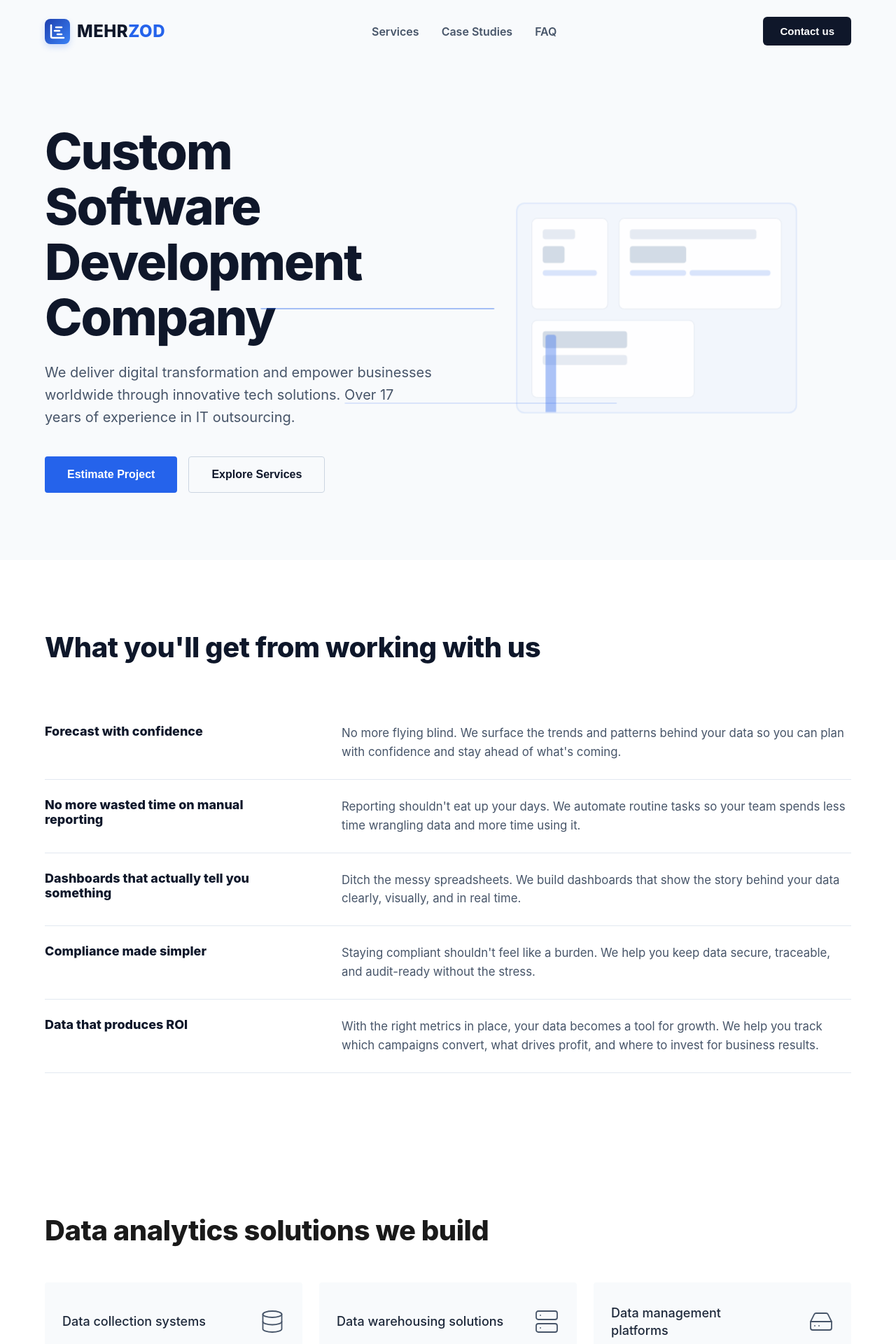
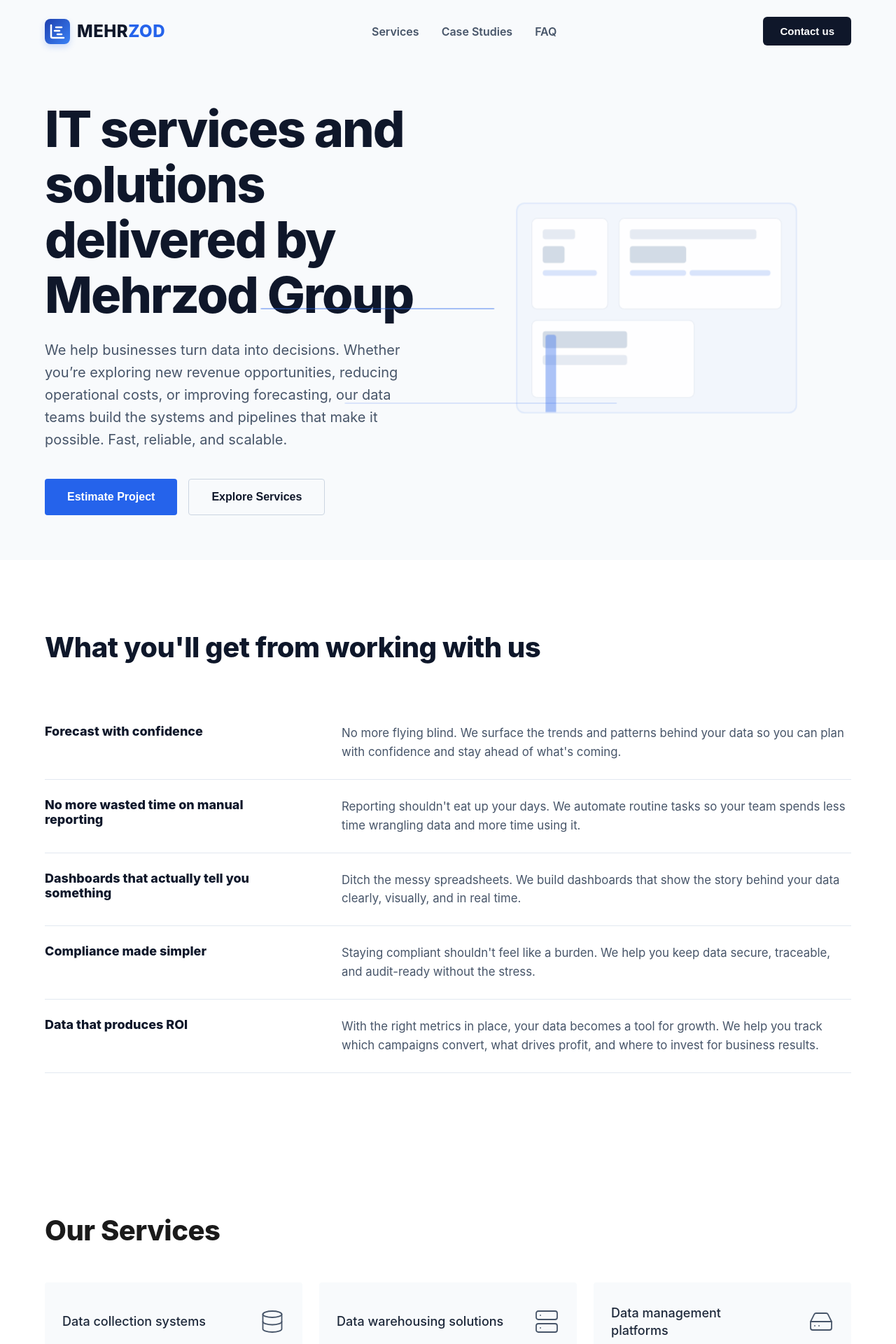
Before and after one commit to kamalovicdev-sys/innowise-clone, a React (Vite) app: page / in a window 1280 px wide. Shown: the top 1920 px of the page at 70% size. Built offline with nearby package versions, Linux system fonts and the light colour scheme.

Commit message:
edit new

```diff
--- a/src/components/sections/FAQ/FAQ.module.css
+++ b/src/components/sections/FAQ/FAQ.module.css
@@ -20,8 +20,8 @@
 /* Ikki ustunli tarmoq (Grid) */
 .wrapper {
   display: grid;
-  grid-template-columns: 1fr 380px;
-  gap: 85px;
+  grid-template-columns: 1fr 400px;
+  gap: 100px;
   align-items: start;
 }
 
@@ -128,7 +128,7 @@
 
 .ctaBtn {
   width: 100%;
-  background-color: #2563eb; /* Qizil tugma */
+  background-color: #1e4ed8;
   color: #ffffff;
   border: none;
   padding: 16px;
--- a/src/components/sections/Hero/Hero.jsx
+++ b/src/components/sections/Hero/Hero.jsx
@@ -1,4 +1,3 @@
-// src/components/sections/Hero/Hero.jsx
 import React, { useState } from 'react';
 import styles from './Hero.module.css';
 import ContactModal from '../../ui/ContactModal/ContactModal';
@@ -14,10 +13,9 @@ const Hero = () => {
         {/* 1. Chap taraf (Matn) */}
         <div className={styles.content}>
           <h1 className={styles.title}>
-            Custom Software Development Company
-          </h1>
+            IT services and solutions delivered by Mehrzod Group       </h1>
           <p className={styles.subtitle}>
-            We deliver digital transformation and empower businesses worldwide through innovative tech solutions. Over 17 years of experience in IT outsourcing.
+            We help businesses turn data into decisions. Whether you’re exploring new revenue opportunities, reducing operational costs, or improving forecasting, our data teams build the systems and pipelines that make it possible. Fast, reliable, and scalable.
           </p>
           <div className={styles.buttonGroup}>
             {/* Estimate Project tugmasiga onClick ulandi */}
--- a/src/components/sections/Hero/Hero.module.css
+++ b/src/components/sections/Hero/Hero.module.css
@@ -1,12 +1,10 @@
-/* src/components/sections/Hero/Hero.module.css */
-
 .heroSection {
   min-height: 100vh;
   display: flex;
   align-items: center;
   background-color: #f8fafc;
   padding-top: 80px;
-  overflow: hidden; /* Animatsiya chekkaga chiqib ketmasligi uchun */
+  overflow: hidden; /* Animatsiya chekkaga chiqib ketmasligi un */
 }
 
 .container {
--- a/src/components/sections/Services/Services.jsx
+++ b/src/components/sections/Services/Services.jsx
@@ -66,7 +66,7 @@ const Services = () => {
     <section className={styles.servicesSection} id="services">
       <div className={styles.container}>
 
-        <h2 className={styles.title}>Data analytics solutions we build</h2>
+        <h2 className={styles.title}>Our Services</h2>
 
         <div className={styles.grid}>
           {solutionsData.map((item) => (
```
